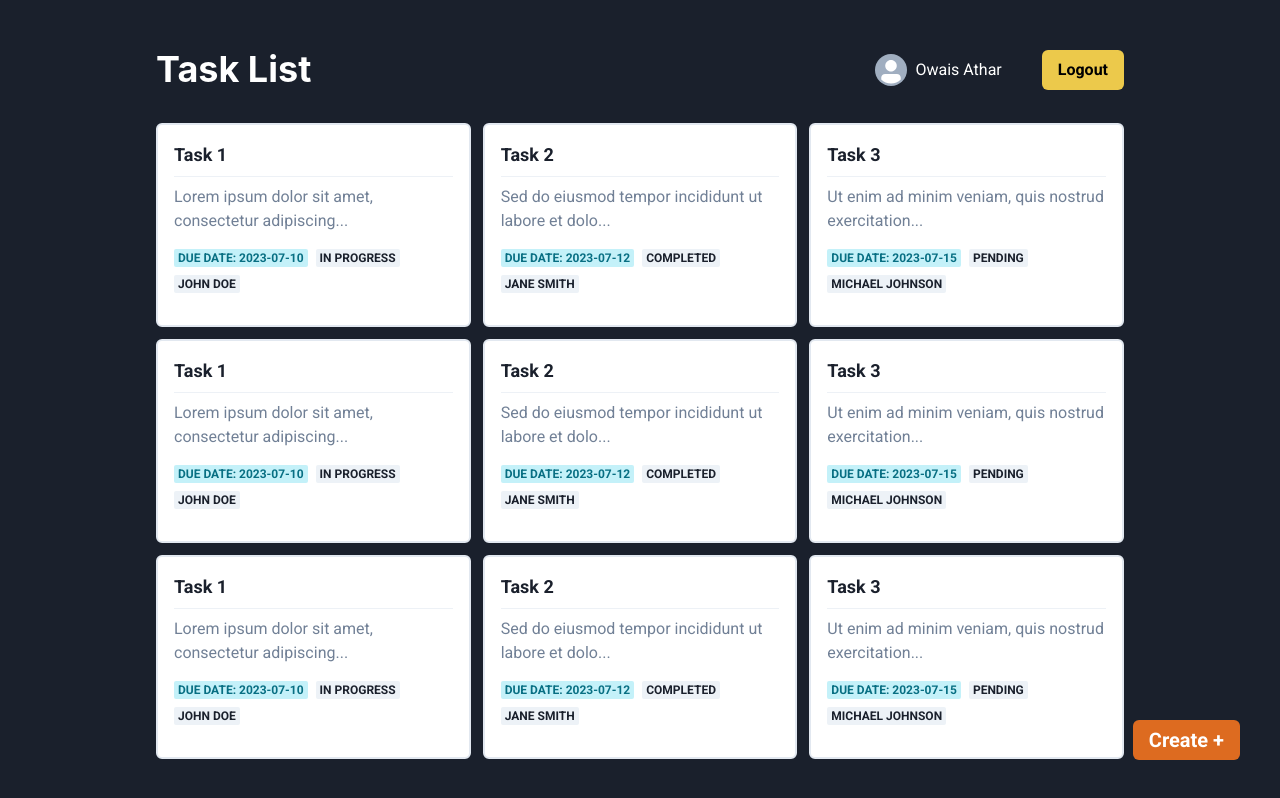
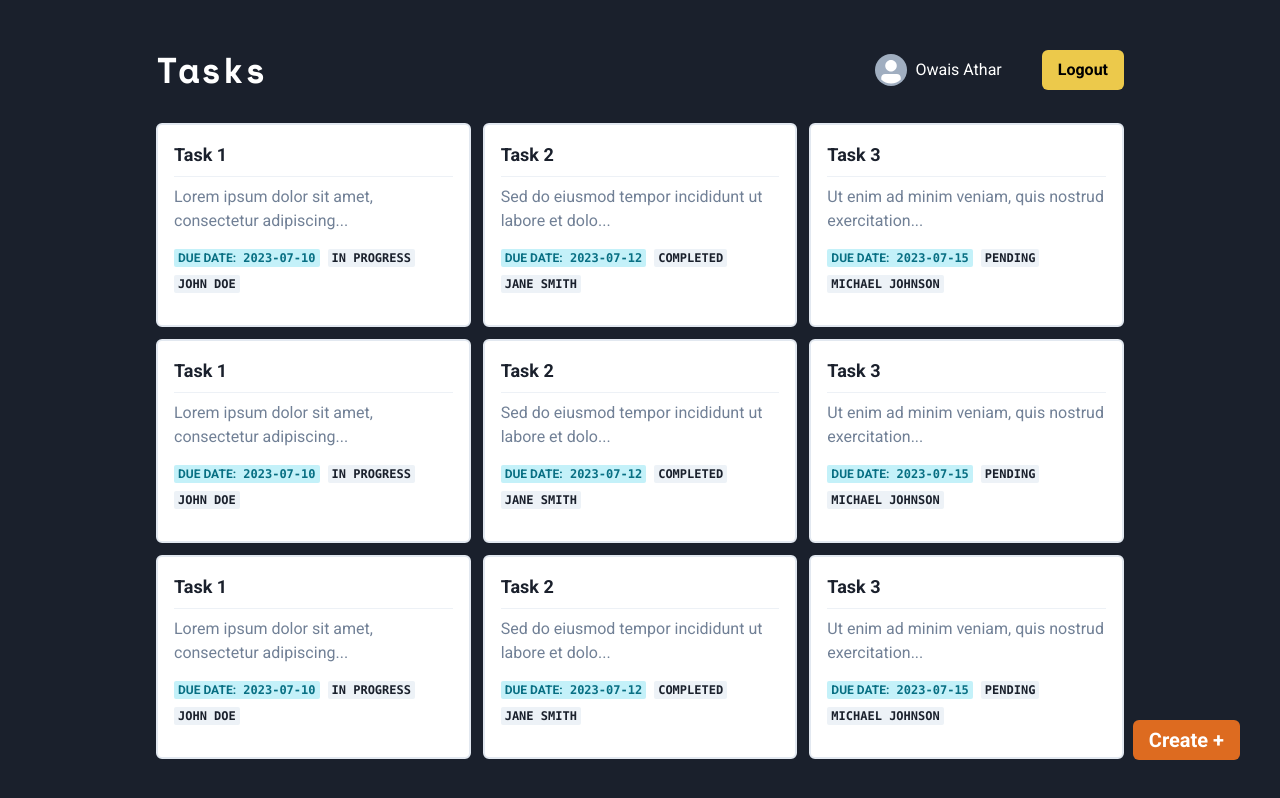
Before and after one commit to Owais28/rtask-management, a React (Vite) app in the folder frontend/: page / in a window 1280 px wide. Shown: the top 798 px of the page. Built offline with nearby package versions, Linux system fonts and the light colour scheme; no server answers.

Commit message:
fontFamily change

```diff
--- a/frontend/src/index.css
+++ b/frontend/src/index.css
@@ -1,4 +1,5 @@
-@import url("https://fonts.googleapis.com/css2?family=Roboto:ital,wght@0,100;0,300;0,400;0,500;0,700;0,900;1,100;1,300;1,400;1,500;1,700;1,900&display=swap");
+/* @import url("https://fonts.googleapis.com/css2?family=Roboto:ital,wght@0,100;0,300;0,400;0,500;0,700;0,900;1,100;1,300;1,400;1,500;1,700;1,900&display=swap"); */
+@import url('https://fonts.googleapis.com/css2?family=Roboto:ital,wght@0,100;0,300;0,400;0,500;0,700;0,900;1,100;1,300;1,400;1,500;1,700;1,900&family=Space+Mono:ital,wght@0,400;0,700;1,400;1,700&display=swap');
 
 * {
   box-sizing: border-box;
--- a/frontend/src/pages/Homepage.jsx
+++ b/frontend/src/pages/Homepage.jsx
@@ -72,8 +72,8 @@ const HomePage = () => {
     >
       <Stack position={'relative'} spacing={8} maxW={1000} mx={"auto"} flexBasis={1} py={12} px={1}>
         <HStack wrap={'wrap'} rowGap={5} alignItems={'center'} justifyContent={'space-between'} px={3}>
-          <Heading position={'static'} color={useColorModeValue('white')} as="h1" fontSize={['2xl', '4xl']} transition={'all .5s linear'}>
-            Task List
+          <Heading fontFamily={'Space Mono'} fontWeight={'black'} position={'static'} color={'white'} as="h1" fontSize={['2xl', '4xl']} transition={'all .5s linear'}>
+            Tasks
           </Heading>
           <HStack gap={10}>
             <HStack as={'button'} alignItems={'center'} >
--- a/frontend/src/pages/components/TaskCard.jsx
+++ b/frontend/src/pages/components/TaskCard.jsx
@@ -20,15 +20,15 @@ export default function TaskCard(props) {
         <Divider />
         <Text mb={2} color={'gray.500'} fontFamily={'Roboto'}>{props.task.description.slice(0, 50)}...</Text>
         <HStack flexShrink={1} flexWrap={'wrap'} alignItems={'start'} justify={'start'}>
-          <Badge colorScheme='cyan' >
+          <Badge colorScheme='cyan' fontFamily={'mono'} >
             <span>Due Date:</span> {props.task.dueDate}
           </Badge>
 
-          <Badge>
+          <Badge fontFamily={'mono'}>
             {props.task.status}
           </Badge>
 
-          <Badge>
+          <Badge fontFamily={'mono'}>
             {props.task.assignedUser}
           </Badge>
         </HStack>
```
Also changed, not shown: 1 other file (tests, documents, lock files or other folders).
